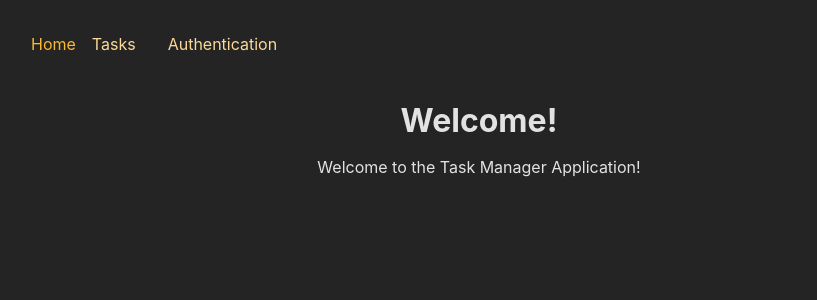
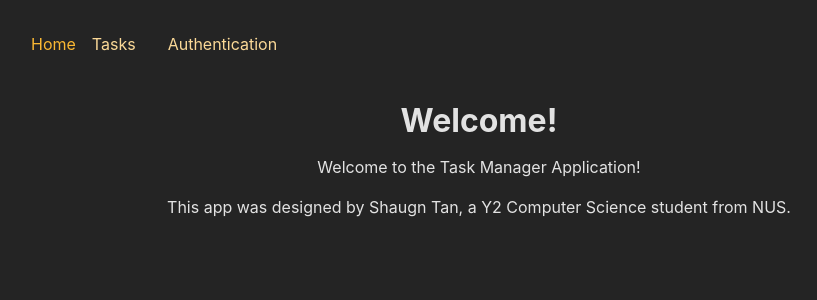
Before and after one commit to shogun187/task-manager-frontend, a React (Create React App) app: page / in a window 1280 px wide. Shown: the top 300 px of the page, without its empty margins (161-978 px from the left). Built offline with nearby package versions, Linux system fonts and the light colour scheme.

Commit message:
Updated home page

```diff
--- a/src/pages/Home.js
+++ b/src/pages/Home.js
@@ -1,11 +1,13 @@
 import PageContent from '../components/PageContent';
 
 function HomePage() {
-  return (
-    <PageContent title="Welcome!">
-      <p>Welcome to the Task Manager Application!</p>
-    </PageContent>
-  );
+    return (
+        <PageContent title="Welcome!">
+            <p>Welcome to the Task Manager Application!</p>
+            <footer>This app was designed by Shaugn Tan, a Y2 Computer Science student from NUS.</footer>
+        </PageContent>
+
+    );
 }
 
 export default HomePage;
```
